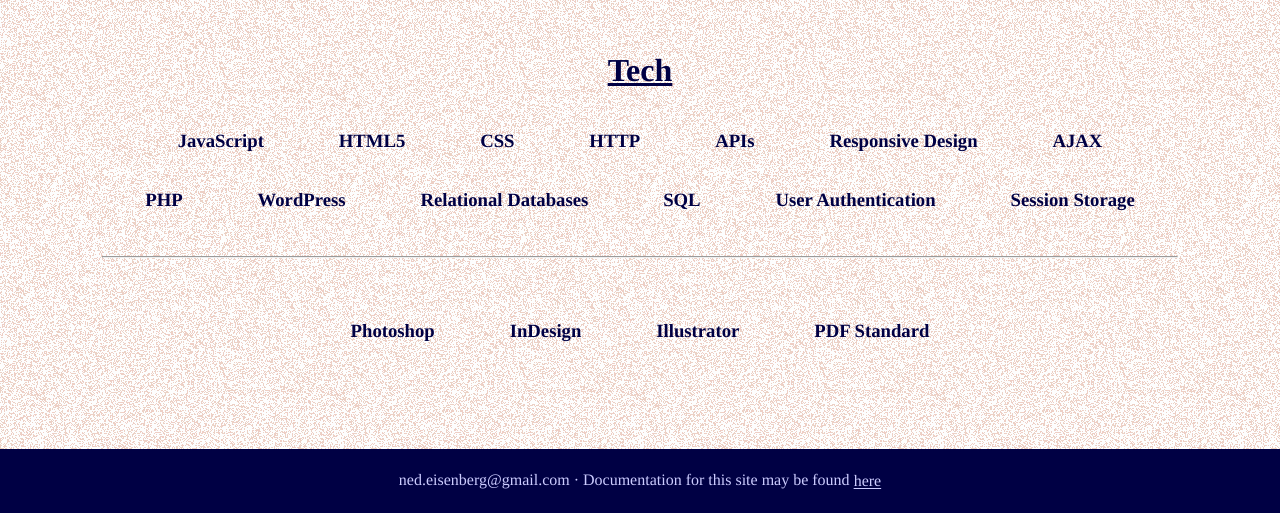
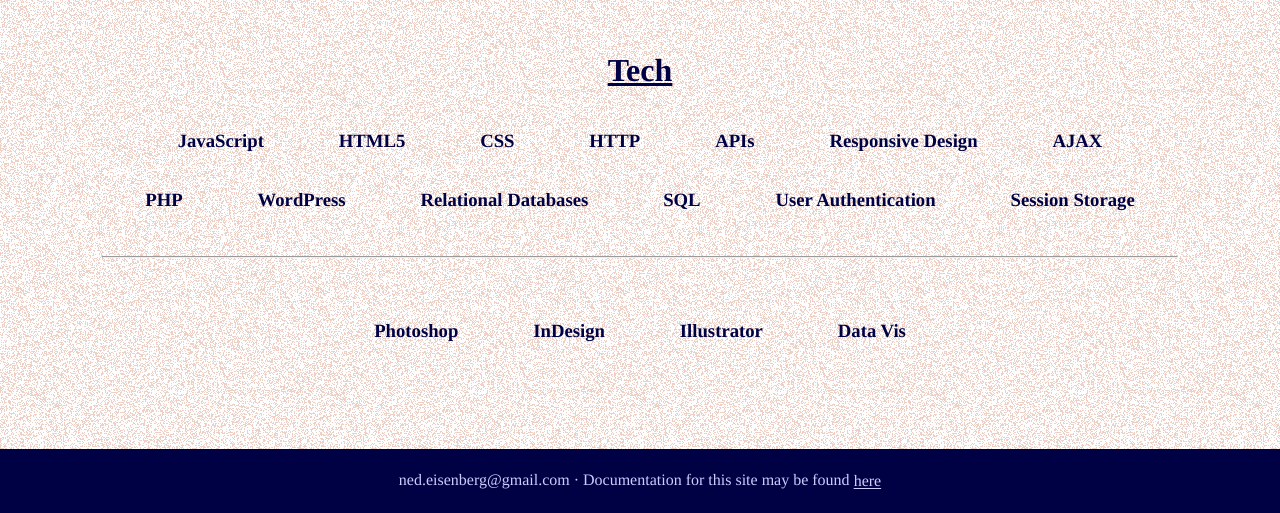
Before and after one commit to edmundeisenberg/website, a PHP site: page / in a window 1280 px wide. Shown: the part 707-1220 px from the top of the page. Run offline with PHP 8.4, Linux system fonts and the light colour scheme.

Commit message:
updates frontpage content

```diff
--- a/index.php
+++ b/index.php
@@ -36,7 +36,7 @@ include_once "footer.php";
 						<br><br>
 						<hr>
 						<br><br>
-						<h3>Photoshop</h3><h3>InDesign</h3><h3>Illustrator</h3><h3>PDF Standard</h3>
+						<h3>Photoshop</h3><h3>InDesign</h3><h3>Illustrator</h3><h3>Data Vis</h3>
 					</span>
 				</div>
 			</div>
```
